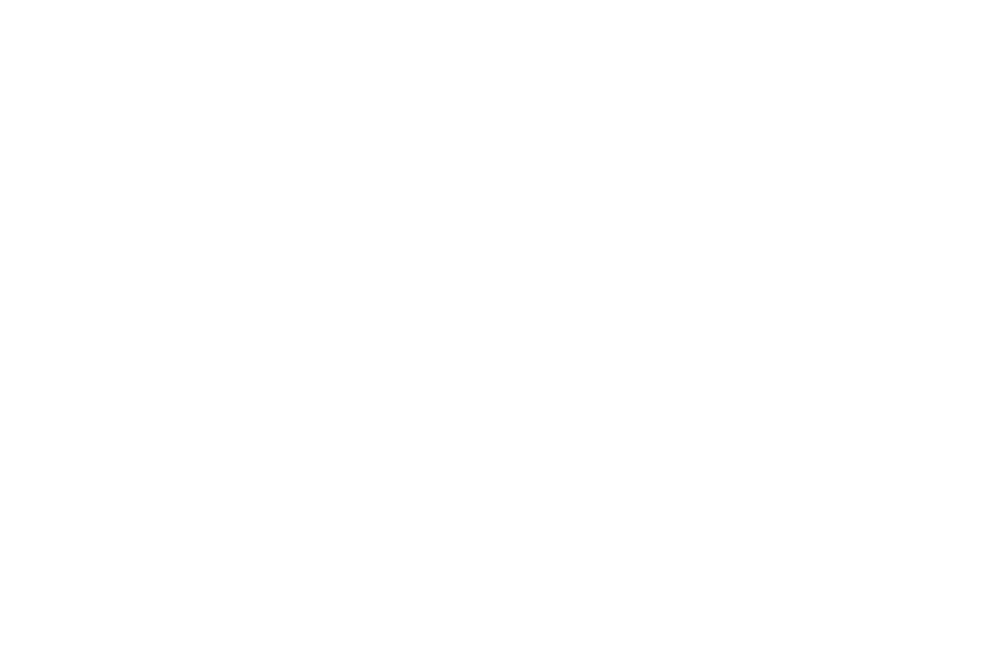
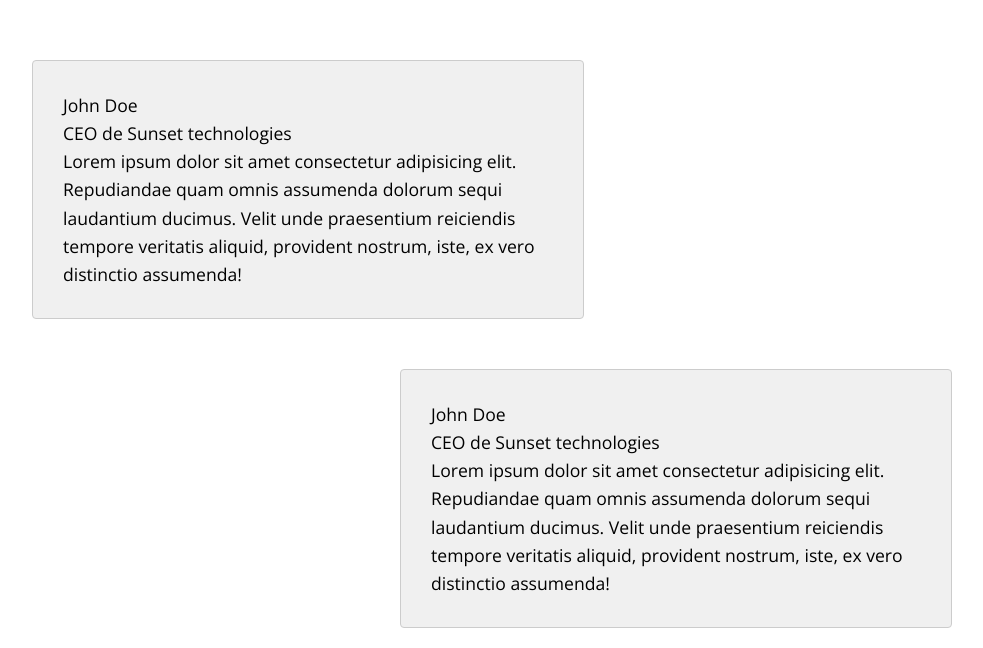
Before and after one commit to SamuelGonzalezOfficial/Portfolio, a React (Vite) app: page / in a window 1280 px wide. Shown: the part 760-1408 px from the top of the page, without its empty margins (148-1131 px from the left). Before the commit the page ends 800 px from the top, so only its background shows below. Built offline with nearby package versions, Linux system fonts and the light colour scheme.

Commit message:
Testimonials prototype structure

```diff
--- a/src/features/testimonials/Testimonials.css
+++ b/src/features/testimonials/Testimonials.css
@@ -1,90 +1,42 @@
 .testimonials {
     width: 100%;
-    padding: 100px 0;
-    background: linear-gradient(to bottom right, #0f0f1a, #1a1a2f);
+    display: flex;
+    justify-content: center;
+    align-items: center;
 }
 
 .testimonials-container {
-    max-width: 1200px;
-    margin: 0 auto;
-    display: grid;
-    grid-template-columns: repeat(auto-fit, minmax(300px, 1fr));
-    gap: 40px;
-    padding: 0 20px;
+    width: 75%;
+    display: flex;
+    flex-direction: column;
+    justify-content: center;
+    align-items: center;
+    gap: 50px;
+    padding: 20px;
 }
 
 .testimonial-card {
-    position: relative;
-    padding: 40px;
-    border-radius: 16px;
-    background: rgba(255, 255, 255, 0.05);
-    backdrop-filter: blur(10px);
-    border: 1px solid rgba(101, 30, 183, 0.3);
-    transition: all 0.4s cubic-bezier(0.175, 0.885, 0.32, 1.275);
-    overflow: hidden;
+    padding: 30px;
+    border-radius: 4px;
+    color: #000;
+    font-size: 1.1rem;
+    line-height: 1.6;
+    border: 1px solid #ccc;
+    background: #f0f0f0;
+    transition: 0.3s;
 }
 
-.testimonial-card::before {
-    content: '';
-    position: absolute;
-    top: -50%;
-    left: -50%;
-    width: 200%;
-    height: 200%;
-    background: linear-gradient(45deg, transparent, rgba(101, 30, 183, 0.1), transparent);
-    transform: rotate(45deg);
-    transition: 0.4s;
+.card-1 {
+    width: 60%;
+    align-self: flex-start;
+}
+
+.card-2 {
+    width: 60%;
+    align-self: flex-end;
 }
 
 .testimonial-card:hover {
-    transform: translateY(-10px) perspective(1000px) rotateX(5deg) rotateY(5deg);
-    box-shadow: 0 20px 40px rgba(101, 30, 183, 0.2);
+    transform: translateY(-10px);
+    box-shadow: 0 5px 10px rgba(0, 0, 0, 0.2);
 }
-
-.testimonial-card:hover::before {
-    transform: rotate(45deg) translateY(100%);
-}
-
-.testimonials-name {
-    font-family: 'Orbitron', sans-serif;
-    font-size: 1.4rem;
-    color: #fff;
-    margin-bottom: 10px;
-    position: relative;
-    display: flex;
-    align-items: center;
-    gap: 15px;
-}
-
-.testimonials-name::before {
-    content: '';
-    width: 30px;
-    height: 2px;
-    background: linear-gradient(to right, #651eb7, transparent);
-}
-
-.testimonals-job {
-    color: rgba(255, 255, 255, 0.7);
-    font-size: 0.9rem;
-    margin-bottom: 20px;
-    font-family: 'Raleway', sans-serif;
-}
-
-.testimonials-text {
-    color: rgba(255, 255, 255, 0.9);
-    font-size: 1rem;
-    line-height: 1.8;
-    position: relative;
-    padding-left: 30px;
-    font-family: 'Raleway', sans-serif;
-}
-
-.testimonials-text::before {
-    content: "“";
-    position: absolute;
-    left: -10px;
-    top: -20px;
-    font-size: 4rem;
-    color: rgba(101, 30, 183, 0.5);
-    font-family: sans-serif;
-}
--- a/src/features/testimonials/Testimonials.jsx
+++ b/src/features/testimonials/Testimonials.jsx
@@ -6,24 +6,18 @@
     return (
         <div className="testimonials">
             <div className='testimonials-container'>
-                <div className="testimonial-card">
-                    <p className="testimonials-name">
-                        <img src="/src/assets/images/robot.svg" alt="icon" width="40" />
-                        John Doe
-                    </p>
-                    <p className="testimonals-job">CEO • Sunset Technologies</p>
+                <div className="testimonial-card card-1">
+                    <p className="testimonials-name">John Doe</p>
+                    <p className="testimonals-job">CEO de Sunset technologies</p>
                     <p className="testimonials-text">
-                        La implementación de IA revolucionó nuestros procesos operativos, aumentando la eficiencia en un 200%. La solución propuesta superó todas nuestras expectativas.
+                        Lorem ipsum dolor sit amet consectetur adipisicing elit. Repudiandae quam omnis assumenda dolorum sequi laudantium ducimus. Velit unde praesentium reiciendis tempore veritatis aliquid, provident nostrum, iste, ex vero distinctio assumenda!
                     </p>
                 </div>
-                <div className="testimonial-card">
-                    <p className="testimonials-name">
-                        <img src="/src/assets/images/tech.svg" alt="icon" width="40" />
-                        Sarah Smith
-                    </p>
-                    <p className="testimonals-job">CTO • Future Innovations</p>
+                <div className="testimonial-card card-2">
+                    <p className="testimonials-name">John Doe</p>
+                    <p className="testimonals-job">CEO de Sunset technologies</p>
                     <p className="testimonials-text">
-                        El enfoque innovador y la atención personalizada nos permitieron escalar nuestra infraestructura de inteligencia artificial de manera exponencial.
+                        Lorem ipsum dolor sit amet consectetur adipisicing elit. Repudiandae quam omnis assumenda dolorum sequi laudantium ducimus. Velit unde praesentium reiciendis tempore veritatis aliquid, provident nostrum, iste, ex vero distinctio assumenda!
                     </p>
                 </div>
             </div>
--- a/src/pages/Landing.jsx
+++ b/src/pages/Landing.jsx
@@ -4,12 +4,14 @@
 import { Menu } from '../features/menu/Menu'
 import { Hero } from '../features/hero/Hero'
 import { Contact } from '../features/contact/Contact'
+import { Testimonials } from '../features/testimonials/Testimonials'
 
 function Landing() {
     return (
         <React.Fragment>
             <Menu />
             <Hero />
+            <Testimonials />
         </React.Fragment>
     )
 }
```
